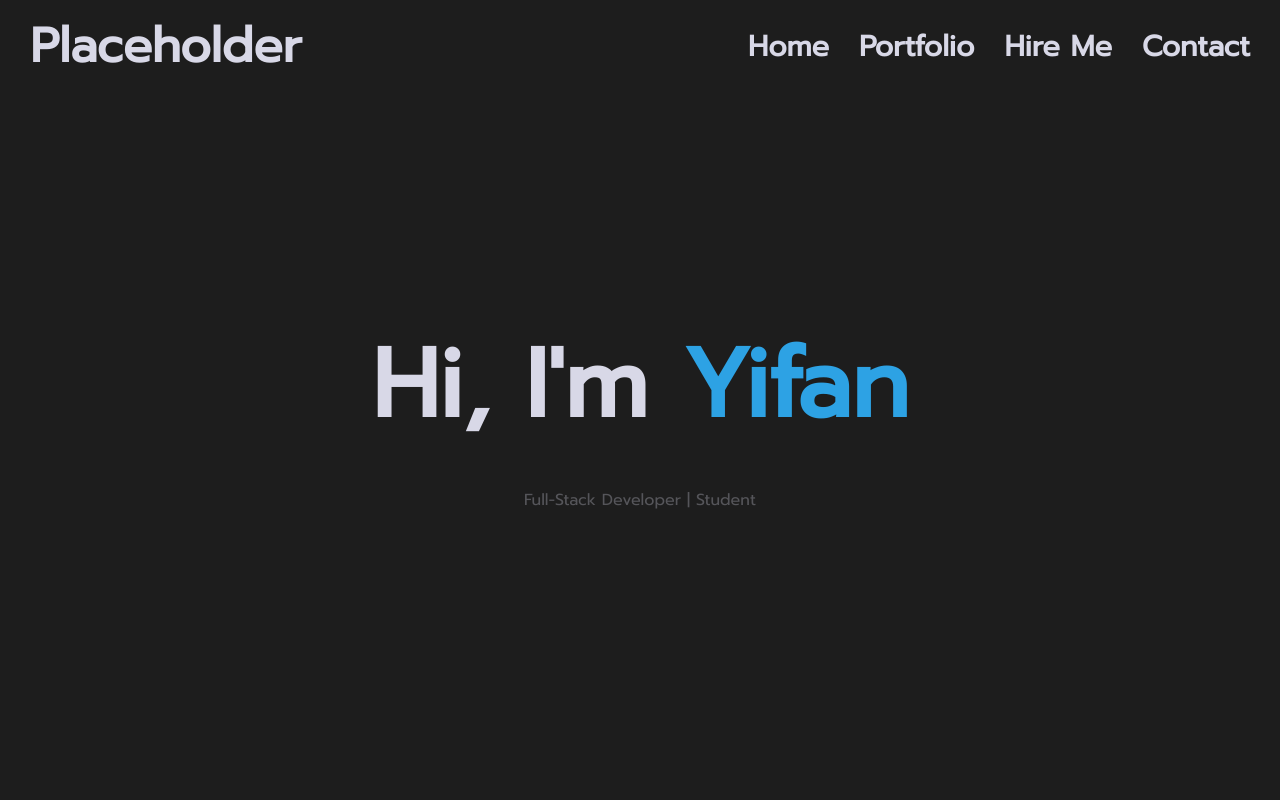
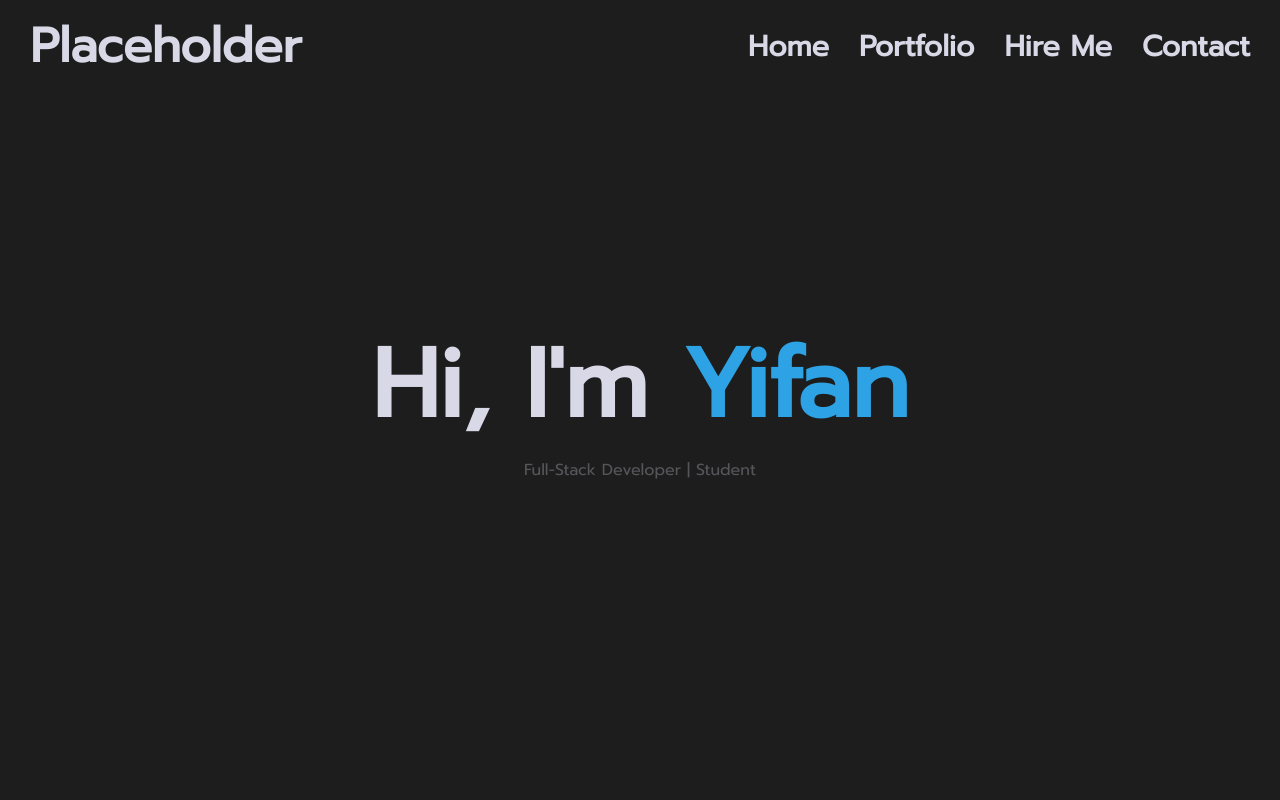
Before and after one commit to yifan117/my-portfolio, a SvelteKit app: page / in a window 1280 px wide. Shown: the top 800 px of the page. Built offline with nearby package versions, Linux system fonts and the light colour scheme.

Commit message:
cleaned code a bit, need to figure out onMount for observer

```diff
--- a/src/routes/+page.svelte
+++ b/src/routes/+page.svelte
@@ -110,7 +110,9 @@
         gap: 220px;
         display: flex;
         flex-direction: column;
+        align-items: center;
 }
+
     section {
         display: grid;
         align-self: stretch;
@@ -200,7 +202,6 @@
         display: flex;
         flex-direction: column;
         align-items: center;
-        gap: 30px;
     }
 
     .hi-text, .hi-text-yifan {
```
